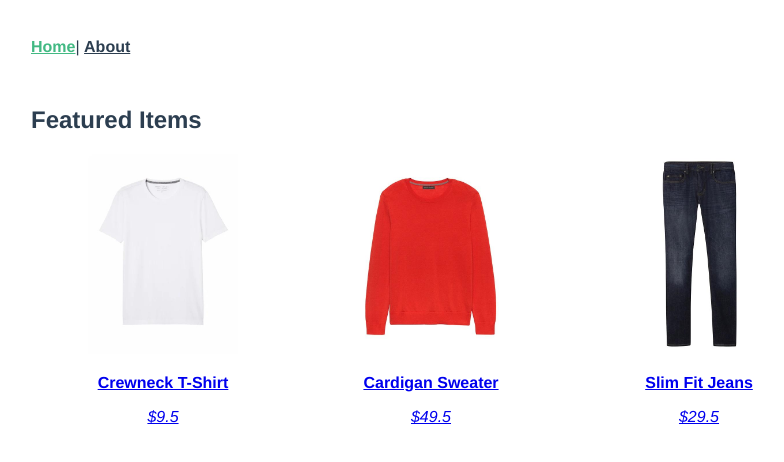
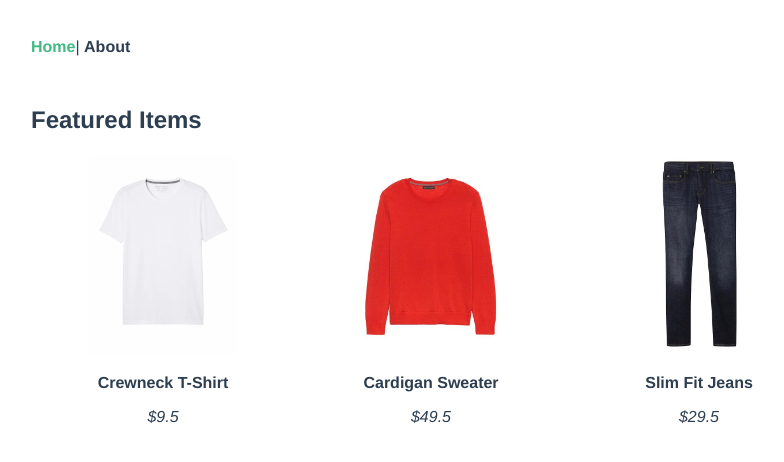
Before and after one commit to HymanZHAN/online_store, a Vue app: page / in a window 1280 px wide. Shown: the top 462 px of the page, without its empty margins (209-993 px from the left). Built offline with nearby package versions, Linux system fonts and the light colour scheme.

Commit message:
Changed link style for home page products

```diff
--- a/src/views/Home.vue
+++ b/src/views/Home.vue
@@ -4,7 +4,7 @@
       <h2>Featured Items</h2>
       <ul class="featured-items">
         <li v-for="product in products" :key="product.id" class="featured-items__item">
-          <router-link :to="{ name: 'product', params: { id: product.id}}">
+          <router-link :to="{ name: 'product', params: { id: product.id }}">
             <img class="product-image" :src="imagePath(product)" alt>
             <p class="product-title">{{ product.name }}</p>
             <p>
@@ -65,4 +65,8 @@ export default {
 .product-title {
   font-weight: bold;
 }
+a {
+  text-decoration: none;
+  color: #2c3e50;
+}
 </style>
--- a/src/views/Product.vue
+++ b/src/views/Product.vue
@@ -17,5 +17,4 @@ export default {
 };
 </script>
 
-<style lang="scss">
-</style>
+<style lang="scss"></style>
```
Also changed, not shown: src/App.vue (+5 -5 lines).
